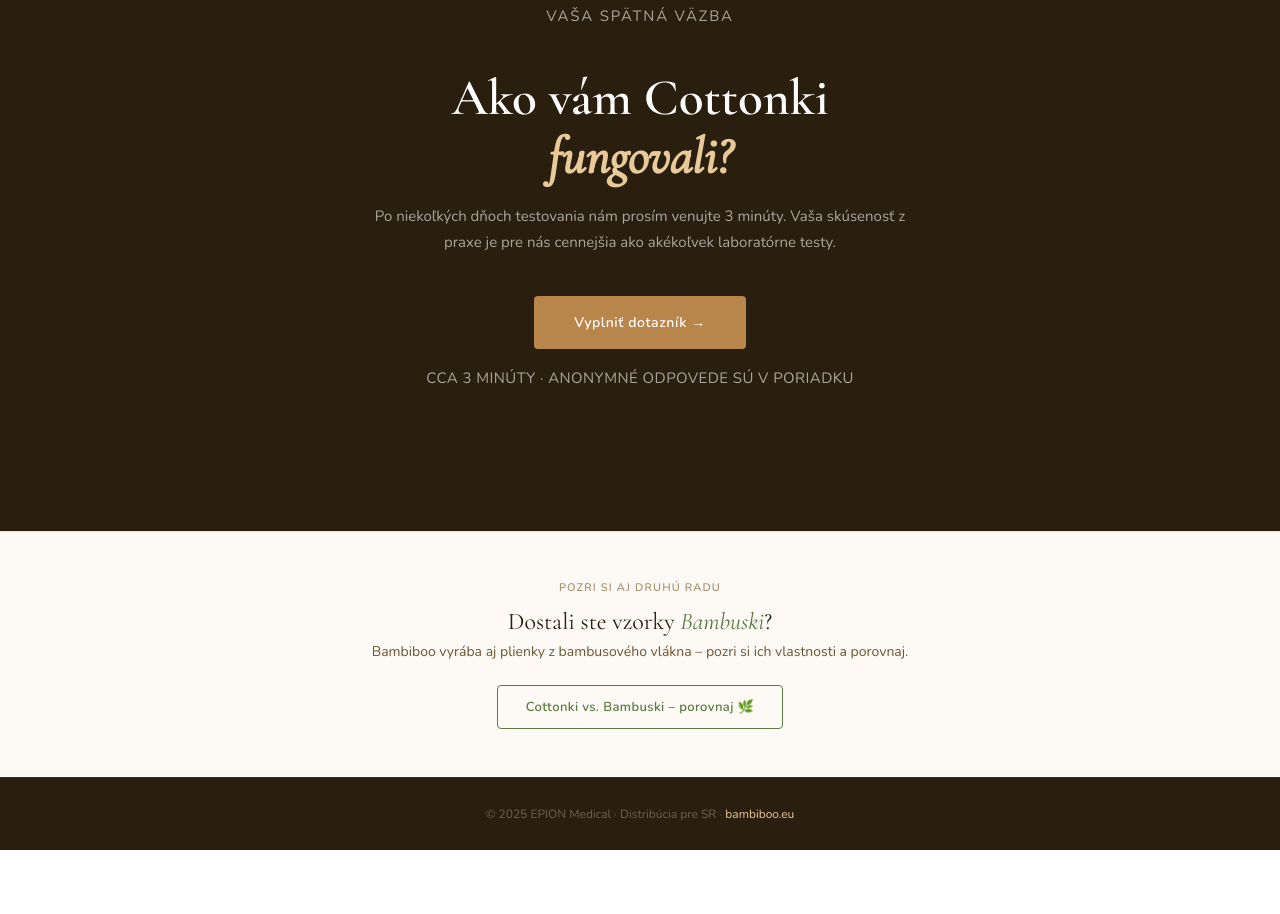
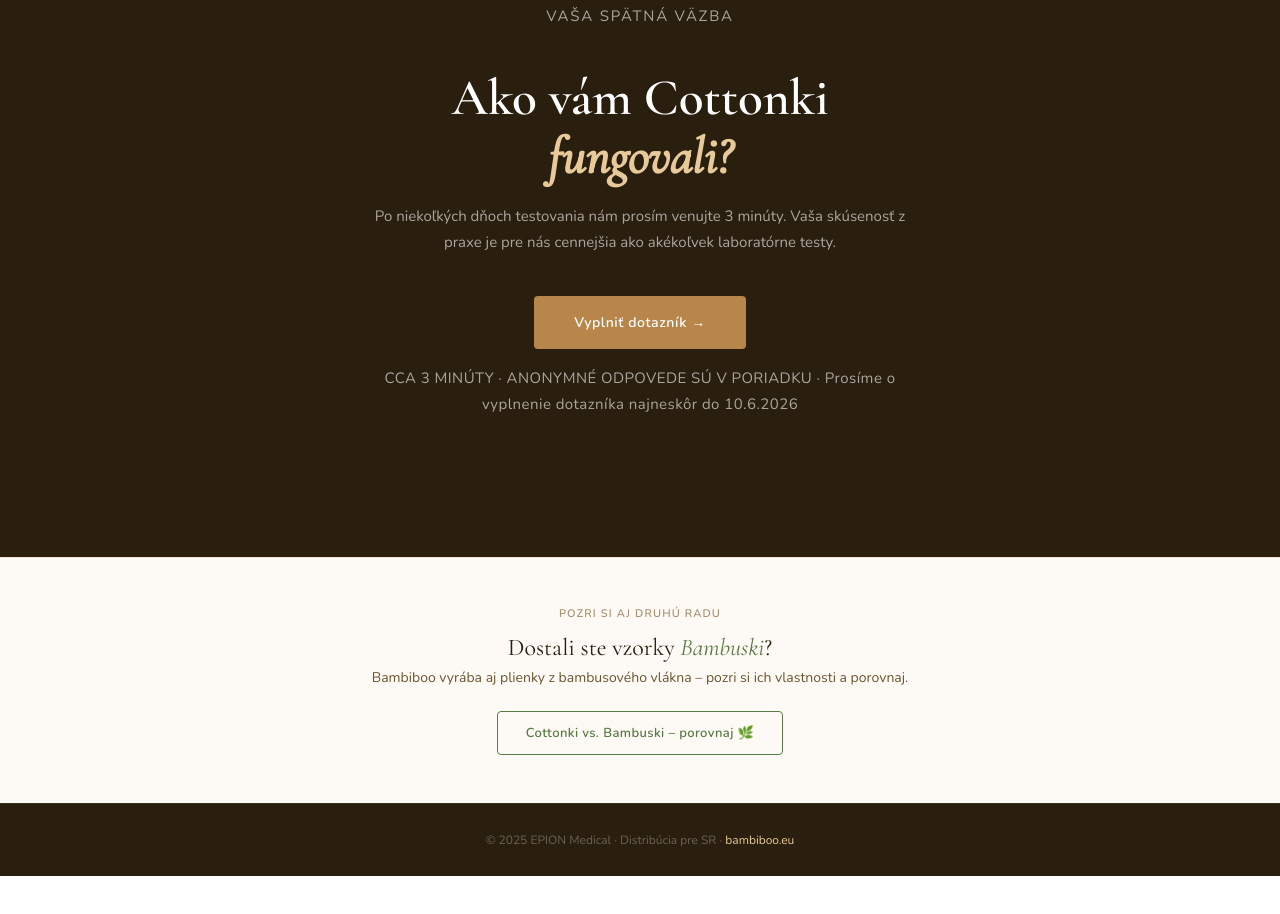
Before and after one commit to EPION-medical/BAMBIBOO-cotton, a plain HTML site: page index.html in a window 1280 px wide. Shown: the part 3815-4729 px from the top of the page. Drawn offline with nearby package versions, Linux system fonts and the light colour scheme.

Commit message:
Update index.html

```diff
--- a/index.html
+++ b/index.html
@@ -550,7 +550,7 @@
     <h2>Ako vám Cottonki <em>fungovali?</em></h2>
     <p>Po niekoľkých dňoch testovania nám prosím venujte 3 minúty. Vaša skúsenosť z praxe je pre nás cennejšia ako akékoľvek laboratórne testy.</p>
     <a href="https://forms.gle/nNxBqNh2zYzUUBvY8" class="cta-btn">Vyplniť dotazník →</a>
-    <p class="cta-note">CCA 3 MINÚTY · ANONYMNÉ ODPOVEDE SÚ V PORIADKU</p>
+    <p class="cta-note">CCA 3 MINÚTY · ANONYMNÉ ODPOVEDE SÚ V PORIADKU · </b>Prosíme o vyplnenie dotazníka najneskôr do 10.6.2026</b></p>
   </div>
 </div>
 
```
